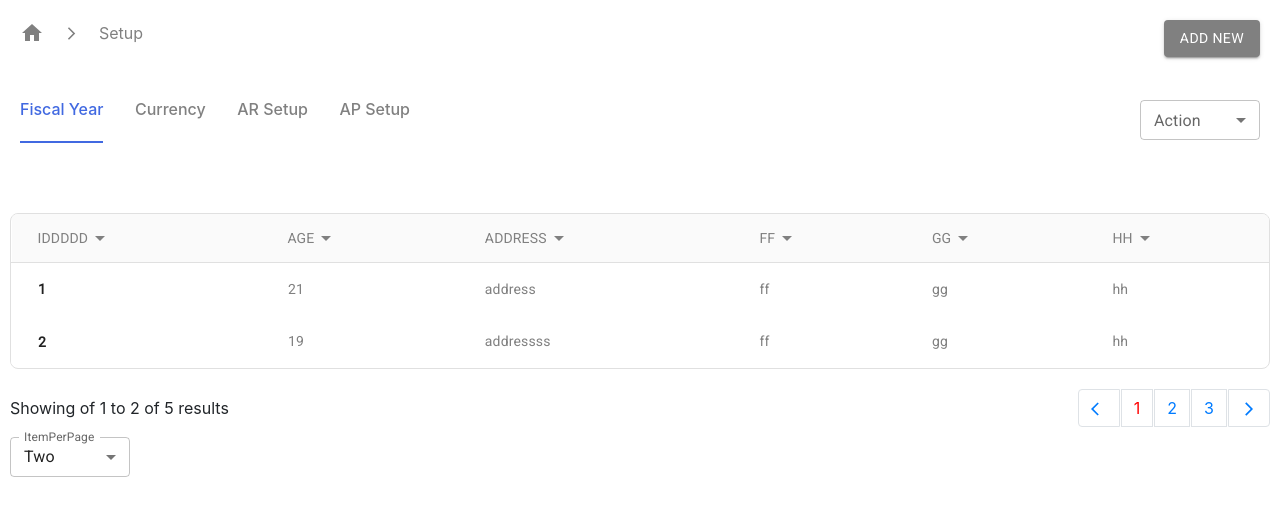
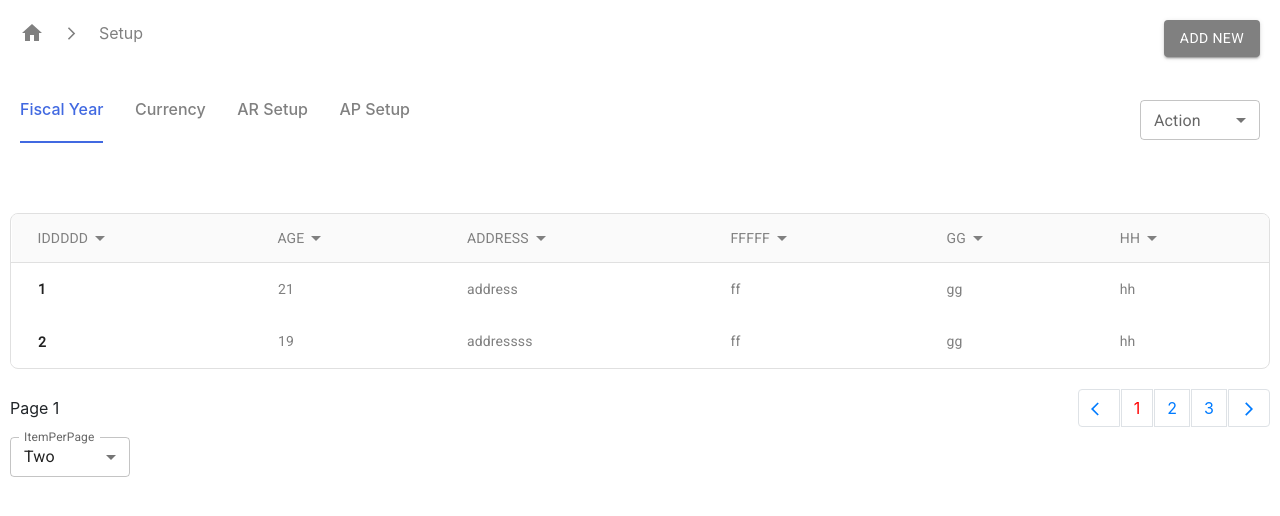
Before and after one commit to Manish-at-git/tekgrid-table, a React (Create React App) app: page / in a window 1280 px wide. Shown: the top 516 px of the page. Built offline with nearby package versions, Linux system fonts and the light colour scheme.

Commit message:
changed name dynamic added

```diff
--- a/src/Components/Table/Pagination.js
+++ b/src/Components/Table/Pagination.js
@@ -22,13 +22,14 @@ const Pagination = ({ postsPerPage, totalPosts, paginate, currentPage }) => {
         marginRight: "10px",
       }}
     >
-      <div>
+      {/* <div>
         Showing of {currentPage * postsPerPage - 1} to{" "}
         {currentPage * postsPerPage > totalPosts
           ? totalPosts
           : currentPage * postsPerPage}{" "}
         of {totalPosts} results
-      </div>
+      </div> */}
+      <div>Page {currentPage}</div>
       <ul style={{ margin: 0 }} className="pagination">
         <li className="page-item">
           <span
--- a/src/Components/Table/Table.js
+++ b/src/Components/Table/Table.js
@@ -45,7 +45,6 @@ export default function BasicTable(props) {
   let hide = [];
   let { black, icons } = props;
   const { items, requestSort } = useSortableData(props.data);
-  console.log(props.hide);
 
   const renderTableHeader = () => {
     let header = Object.keys(props.data[0]);
@@ -56,12 +55,8 @@ export default function BasicTable(props) {
       }
       if (props.hide.includes(key)) {
         hide.push(index);
-        console.log(hide);
       }
-      let changedHeader;
-      if (key === props.name) {
-        changedHeader = props.newName;
-      }
+
       return (
         <TableCell
           align="center"
@@ -71,7 +66,9 @@ export default function BasicTable(props) {
         >
           {
             <div className="Cell">
-              {changedHeader ? changedHeader.toUpperCase() : key.toUpperCase()}
+              {props.name.indexOf(key) !== -1
+                ? props.newName[props.name.indexOf(key)].toUpperCase()
+                : key.toUpperCase()}
               {"  "}
               {icons.includes(key.toLowerCase().trim()) ? null : (
                 <ArrowDropDownIcon onClick={() => requestSort(key)} />
--- a/src/Components/Tabs/Tabs.js
+++ b/src/Components/Tabs/Tabs.js
@@ -22,9 +22,12 @@ function Tabs(props) {
   const [currentPage, setCurrentPage] = useState(1);
   const [icons, setIcons] = useState([]);
   const [hideCol, setHideCol] = useState(["name", "email"]);
-  const [changedName, setChangedName] = useState("id");
-  const [newName, setNewName] = useState("iddddd");
+  const [changedName, setChangedName] = useState(["id", "ff"]);
+  const [newName, setNewName] = useState(["iddddd", "fffff"]);
   const [black, setBlack] = useState("id");
+
+  const [action, setAction] = useState("");
+  const [itemPerPage, setItemPerPage] = useState(2);
 
   const setTab = (item) => {
     setCurrentTab(item);
@@ -37,8 +40,9 @@ function Tabs(props) {
       setIcons(["email"]);
       setHideCol(["name", "email"]);
       setBlack("id");
-      setChangedName("id");
-      setNewName("iddddd");
+      setChangedName(["id", "ff"]);
+      setNewName(["iddddd", "fffff"]);
+      setItemPerPage(2);
       setCurrentPage(1);
     }
     if (item === "Currency") {
@@ -46,27 +50,28 @@ function Tabs(props) {
       setIcons(["aa"]);
       setHideCol(["cc", "ff"]);
       setBlack("dd");
-      setChangedName("dd");
-      setNewName("ddddd");
+      setChangedName(["dd", "gg"]);
+      setNewName(["dddddd", "fffff"]);
+      setItemPerPage(2);
       setCurrentPage(1);
     }
     if (item === "AR Setup") {
       setPosts(ARSetup);
       setIcons(["id"]);
       setHideCol(["name"]);
-      setBlack("id");
-      setChangedName("name");
-      setNewName("nameeee");
+      setBlack("email");
+      setChangedName(["age"]);
+      setNewName(["ageeeeee"]);
+      setItemPerPage(2);
       setCurrentPage(1);
     }
   };
 
-  const [action, setAction] = useState("");
-  const [itemPerPage, setItemPerPage] = useState(2);
-
   const indexOfLastPost = currentPage * itemPerPage;
   const indexOfFirstPost = indexOfLastPost - itemPerPage;
   const currentPosts = posts.slice(indexOfFirstPost, indexOfLastPost);
+
+  console.log(itemPerPage);
 
   const paginate = (pageNumber) => {
     setCurrentPage(pageNumber);
@@ -133,53 +138,6 @@ function Tabs(props) {
         </Box>
       </div>
 
-      {/* {currentTab === 1 ? (
-        <BasicTable
-          data={currentPosts}
-          black={black}
-          icons={icons}
-          hide={hideCol}
-          name={changedName}
-          newName={newName}
-        />
-      ) : currentTab === 2 ? (
-        <BasicTable
-          data={currentPosts}
-          black={black}
-          icons={icons}
-          hide={hideCol}
-          name={changedName}
-          newName={newName}
-        />
-      ) : currentTab === 3 ? (
-        <BasicTable
-          data={currentPosts}
-          black={black}
-          icons={icons}
-          hide={hideCol}
-          name={changedName}
-          newName={newName}
-        />
-      ) : currentTab === 4 ? (
-        <BasicTable
-          data={currentPosts}
-          black={black}
-          icons={icons}
-          hide={hideCol}
-          name={changedName}
-          newName={newName}
-        />
-      ) : currentTab === 5 ? (
-        <BasicTable
-          data={currentPosts}
-          black={black}
-          icons={icons}
-          hide={hideCol}
-          name={changedName}
-          newName={newName}
-        />
-      ) : null} */}
-
       <BasicTable
         data={currentPosts}
         black={black}
```
